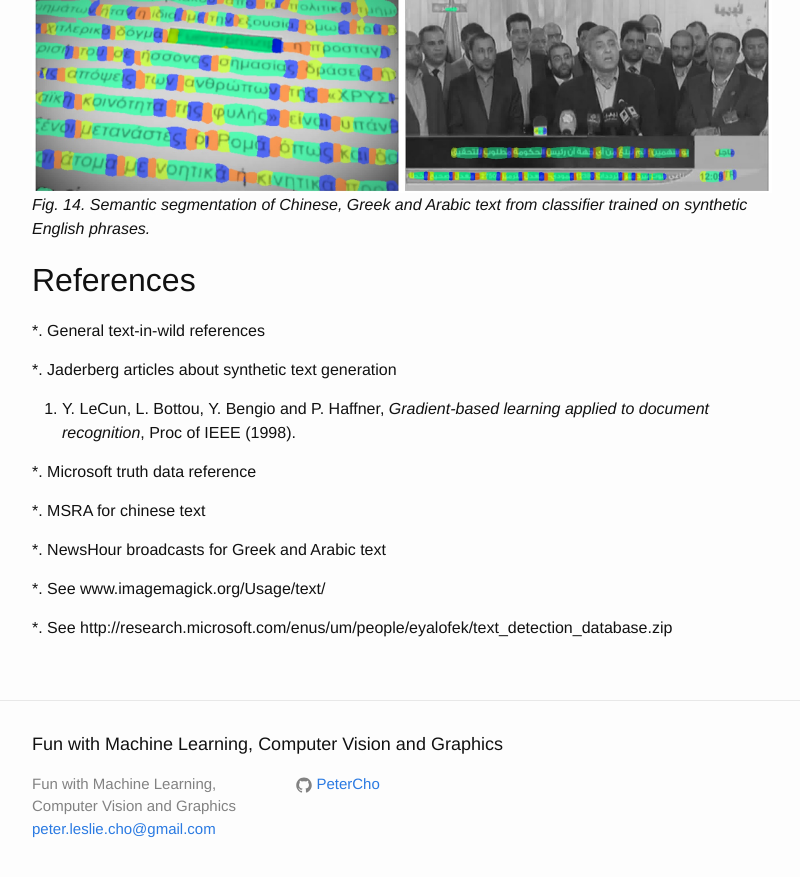
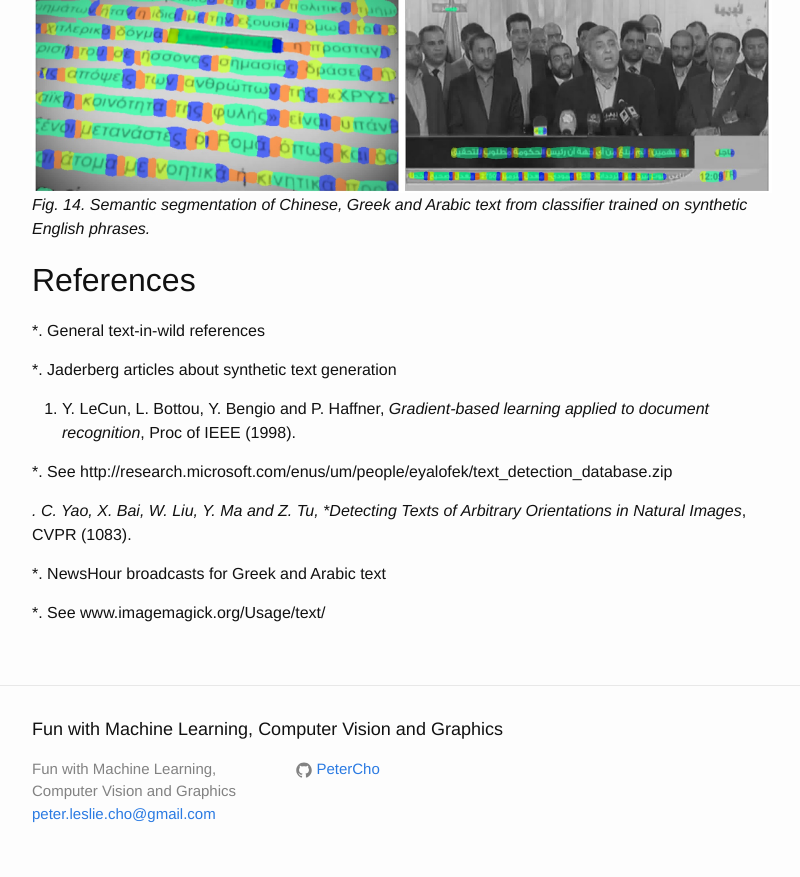
Before and after one commit to PeterCho/blog, a Jekyll site: the page built from _posts/2016-04-24-cvml.markdown, in a window 1280 px wide and 900 px high, scrolled down 15602 px. Shown: the top 877 px of the window, without its empty margins (238-1038 px from the left). Built offline with Jekyll 4.4.1, drawn with Linux system fonts in a browser that asks for light colours.

Commit message:
Starting to work on references for text segmentation post

```diff
--- a/_posts/2016-04-24-cvml.markdown
+++ b/_posts/2016-04-24-cvml.markdown
@@ -432,12 +432,12 @@
 1.  Y. LeCun, L. Bottou, Y. Bengio and P. Haffner, *Gradient-based learning
 applied to document recognition*, Proc of IEEE (1998).
 
-*.  Microsoft truth data reference
+*.  See http://research.microsoft.com/enus/um/people/eyalofek/text_detection_database.zip
 
-*.  MSRA for chinese text
+
+*.  C. Yao, X. Bai, W. Liu, Y. Ma and Z. Tu, *Detecting Texts of Arbitrary
+Orientations in Natural Images*, CVPR (1083).
 
 *.  NewsHour broadcasts for Greek and Arabic text
 
 *.  See www.imagemagick.org/Usage/text/
-
-*.  See http://research.microsoft.com/enus/um/people/eyalofek/text_detection_database.zip
```
